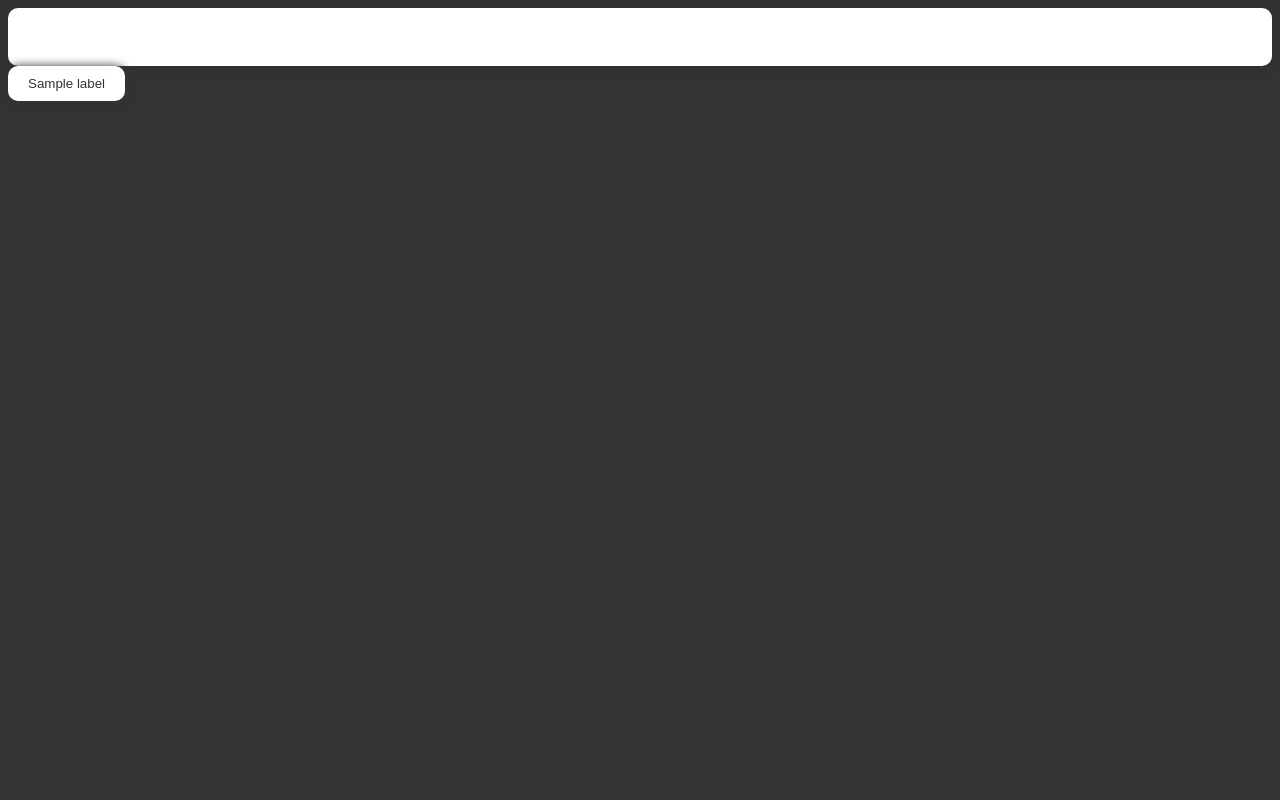
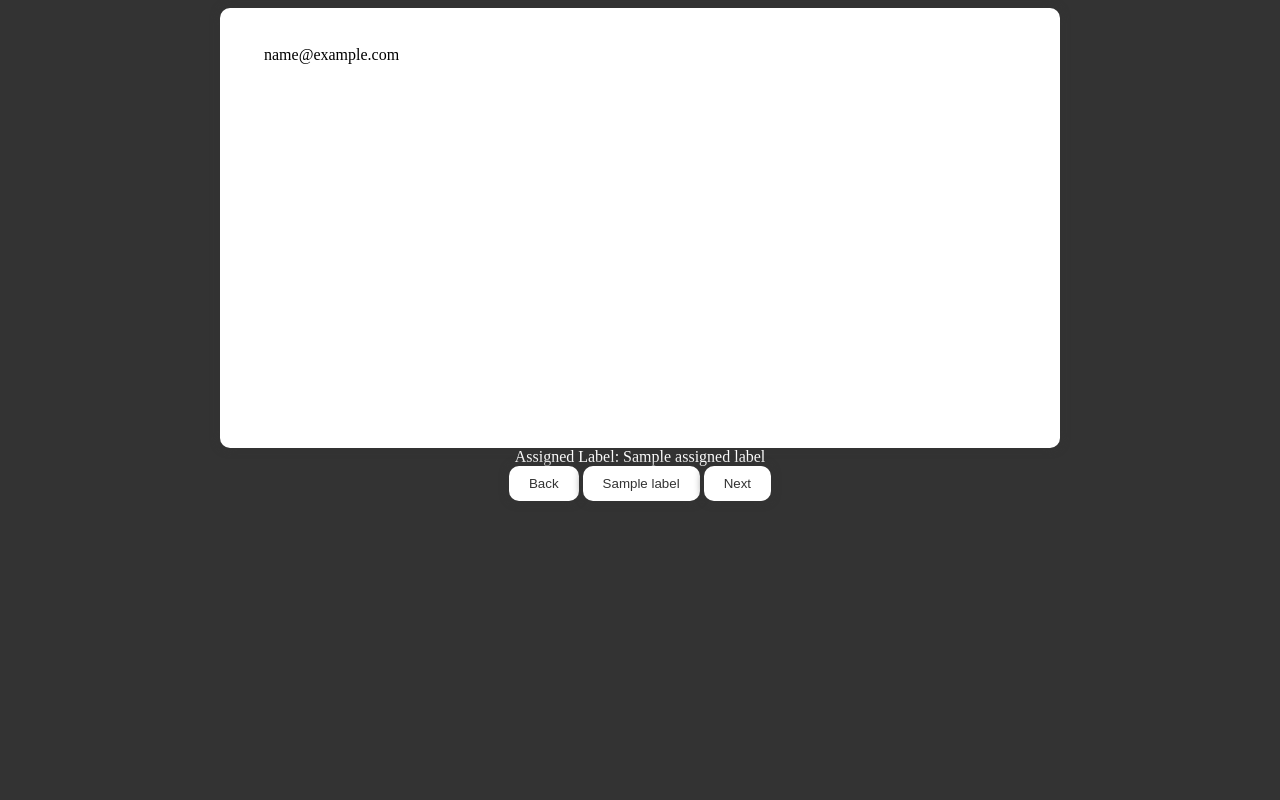
Before and after one commit to coryrobbins/LabelBuddy, a Flask app: template templates/index.html in a window 1280 px wide. Run offline with Flask 2, Linux system fonts and the light colour scheme; the template is opened without the code that fills it: most values are stand-ins (such as "Sample title", 1, 10 or a date in 2020).

Commit message:
addedd everything for the labelbuddy app

```diff
--- a/app.py
+++ b/app.py
@@ -1,4 +1,4 @@
-from flask import Flask, render_template, request
+"""from flask import Flask, render_template, request
 import pandas as pd
 
 app = Flask(__name__)
@@ -6,7 +6,7 @@
 @app.route('/')
 def index():
     # Load the CSV file into a Pandas dataframe
-    df = pd.read_csv('emails.csv')
+    df = pd.read_csv('email_body.csv')
 
     # Get the next email to label
     email = get_next_email(df)
@@ -52,3 +52,77 @@
 
 if __name__ == '__main__':
     app.run(debug=True)
+    """
+from flask import Flask, render_template, request, redirect, url_for
+import pandas as pd
+#import pdb; pdb.set_trace()
+
+app = Flask(__name__)
+labels = ['Label 1','Label 2','Label 3', 'Label 4',
+          'Label 5', 'Label 6','Label 7', 'Label 8',
+          'Label 9', 'Label 10','Label 11', 'Label 12',
+          'Label 13', 'Label 14','Non-Technical'
+          ]
+
+def load_dataframe():
+    df = pd.read_csv('email_body.csv')
+    return df
+
+def get_email_by_index(df, index):
+    email = df.loc[df.index == index, 'body'].iloc[0]
+    return email
+
+def get_previous_email_index(df, index):
+    previous_index = df.index[df.index < index][-1]if df.index[df.index < index].size > 0 else index
+    return previous_index
+
+@app.route('/')
+@app.route('/index/<int:index>')
+def index(index=None):
+    df = load_dataframe()
+    if index is None:
+        index = get_next_email_index(df, -1)
+    if index is None:
+        return "No more emails to label."
+    email = get_email_by_index(df, index)
+    assigned_label = df.loc[index, 'label']
+    if pd.isna(assigned_label):
+        assigned_label = 'Not Assigned'
+    return render_template("index.html", email=email, labels=labels, assigned_index=index, assigned_label=assigned_label)
+
+def get_next_email_index(df, index):
+        if df.empty:
+            return None
+        next_index = df.index[df.index > index]
+        if next_index.empty:
+            return None
+        return next_index[0]
+
+@app.route('/label', methods=['POST'])
+def label():
+    df = load_dataframe()
+    index = request.form.get('index', 0)
+    index = int(index)
+    print(f"Index: {index}")
+    if 'label' in request.form:
+        label = request.form['label'].strip()
+        if label in labels:
+            print(f"Index: {index}")
+            df.loc[index, 'label'] = label
+            df.to_csv('emails.csv', index=False)
+            next_index = get_next_email_index(df, index)
+            print(f"Next Index: {next_index}")
+            return redirect(url_for('index', index=next_index))
+    elif 'next_email' in request.form:
+        next_index = get_next_email_index(df, index)
+        print(f"Next Index: {next_index}")
+        return redirect(url_for('index', index=next_index))
+
+    elif 'previous_email' in request.form:
+        previous_index = get_previous_email_index(df, index)
+        print(f"Previous Index: {previous_index}")
+        return redirect(url_for('index', index=previous_index))
+    return redirect(url_for('index', index=index))
+
+if __name__ == '__main__':
+    app.run(debug=True)
--- a/templates/index.html
+++ b/templates/index.html
@@ -3,16 +3,43 @@
     <style>
       /* Dark theme */
       body {
+        display: flex;
+        flex-direction: column;
+        align-items: center;
+        justify-content: center;
         background-color: #333;
         color: #fff;
       }
 
       /* White display */
-      .display {
-        background-color: #fff;
-        padding: 20px;
-        border-radius: 10px;
-        box-shadow: 0 0 10px #333;
+      .email-display {
+       background-color: #fff;
+       color: #000;
+       padding: 20px;
+       border-radius: 10px;
+       box-shadow: 0 0 10px #333;
+       border-radius: 10px;
+       overflow: scroll;
+       word-wrap: break-word;
+       overflow-wrap: break-word;
+       white-space: pre-wrap;
+       width: 800px;
+       display: flex;
+       flex-wrap: wrap;
+       height: 400px;
+      }
+
+       /* label display */
+      .label-display {
+      background-color: #fff;
+      color: #000;
+      border-radius: 10px;
+      box-shadow: 0 0 10px #333;
+      padding: 10px;
+      text-align: center;
+      width: 200px;
+      height: 50px;
+      margin-top: 20px;
       }
 
       /* Shadow on buttons */
@@ -32,13 +59,18 @@
     </style>
   </head>
   <body>
-    <div class="display">
-      {{ emaili_body }}
+    <div class="email-display">
+      {{ email }}
     </div>
-    <form action="{{ url_for('classify') }}" method="post">
+    <div id="label-display">
+    Assigned Label: {{ assigned_label }}
+  </div>
+    <form action="{{ url_for('label') }}" method="post">
+      <button type="submit" name="back">Back</button>
       {% for label in labels %}
         <button type="submit" name="label" value="{{ label }}">{{ label }}</button>
       {% endfor %}
+       <button type="submit" name="next">Next</button>
     </form>
   </body>
 </html>
```
Also changed, not shown: utils/emailgen.py (added, +26 -0 lines).
